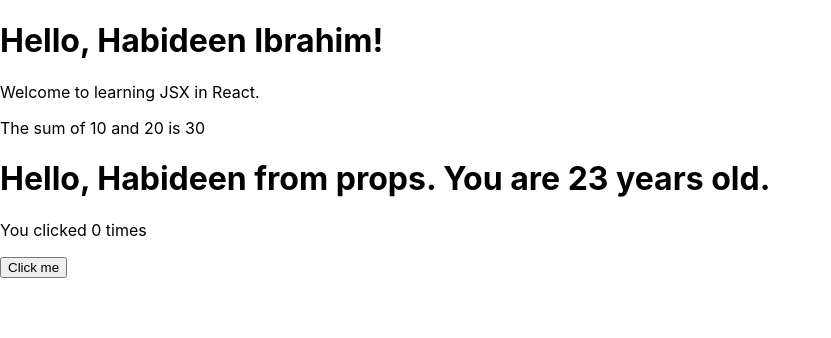
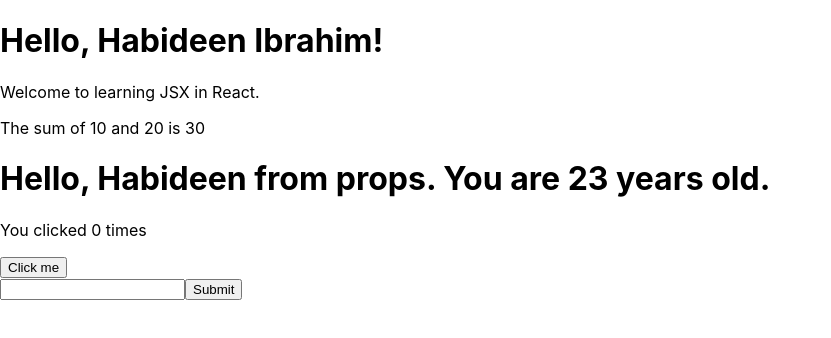
Before and after one commit to habideen/react_js_tutorial, a React (Create React App) app: page / in a window 1280 px wide. Shown: the top 338 px of the page, without its empty margins (0-831 px from the left). Built offline with nearby package versions, Linux system fonts and the light colour scheme.

Commit message:
event handling: input change and form submit events

```diff
--- a/src/App.js
+++ b/src/App.js
@@ -1,6 +1,7 @@
 import './App.css';
-import Greeting from './Greeting';
-import Counter from './Counter';
+import Greeting from './components/Greeting';
+import Counter from './components/Counter';
+import Form from './components/Form';
 
 function App() {
   const name = "Habideen Ibrahim";
@@ -14,6 +15,7 @@ function App() {
 
       <Greeting name="Habideen from props" age="23" />
       <Counter />
+      <Form />
     </div>
   );
 }
--- a/src/Counter.js
+++ /dev/null
@@ -1,13 +0,0 @@
-import React, {useState} from "react";
-
-function Counter() {
-  const [count, setCount] = useState(0);
-  return (
-    <div>
-      <p>You clicked {count} times</p>
-      <button onClick={() => setCount(count +1)}>Click me</button>
-    </div>
-  );
-}
-
-export default Counter;
--- /dev/null
+++ b/src/components/Counter.js
@@ -0,0 +1,20 @@
+import React, { useState } from "react";
+
+function Counter() {
+  const [count, setCount] = useState(0);
+
+  const handleClick = () => {
+    setCount(count + 1);
+    alert(`Click again! Count is ${count+1}.`);
+  };
+
+  return (
+    <div>
+      <p>You clicked {count} times</p>
+      {/* <button onClick={() => setCount(count +1)}>Click me</button> */}
+      <button onClick={handleClick}>Click me</button>
+    </div>
+  );
+}
+
+export default Counter;
--- /dev/null
+++ b/src/components/Form.js
@@ -0,0 +1,29 @@
+import React, {useState} from 'react';
+
+function Form() {
+  const [inputValue, setInputValue] = useState('');
+
+  const handleChange = (event) => {
+    setInputValue(event.target.value);
+  }
+
+  const handleSubmit = (event) => {
+    event.preventDefault();
+    alert(`Form submitted with input: ${inputValue}`);
+  }
+
+  return (
+    <div>
+      <form onSubmit={handleSubmit}>
+        <input
+          type="text"
+          value={inputValue}
+          onChange={handleChange}
+        />
+        <button type="submit">Submit</button>
+      </form>
+    </div>
+  );
+}
+
+export default Form;
```
Also changed, not shown: src/components/Greeting.js (renamed from src/Greeting.js).
